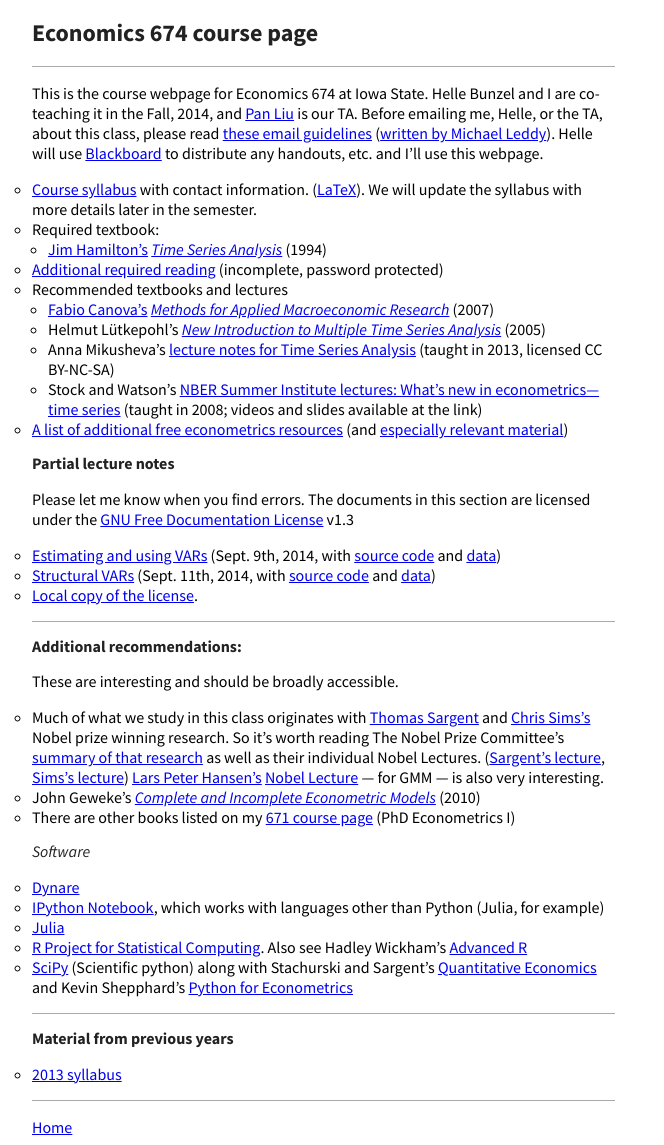
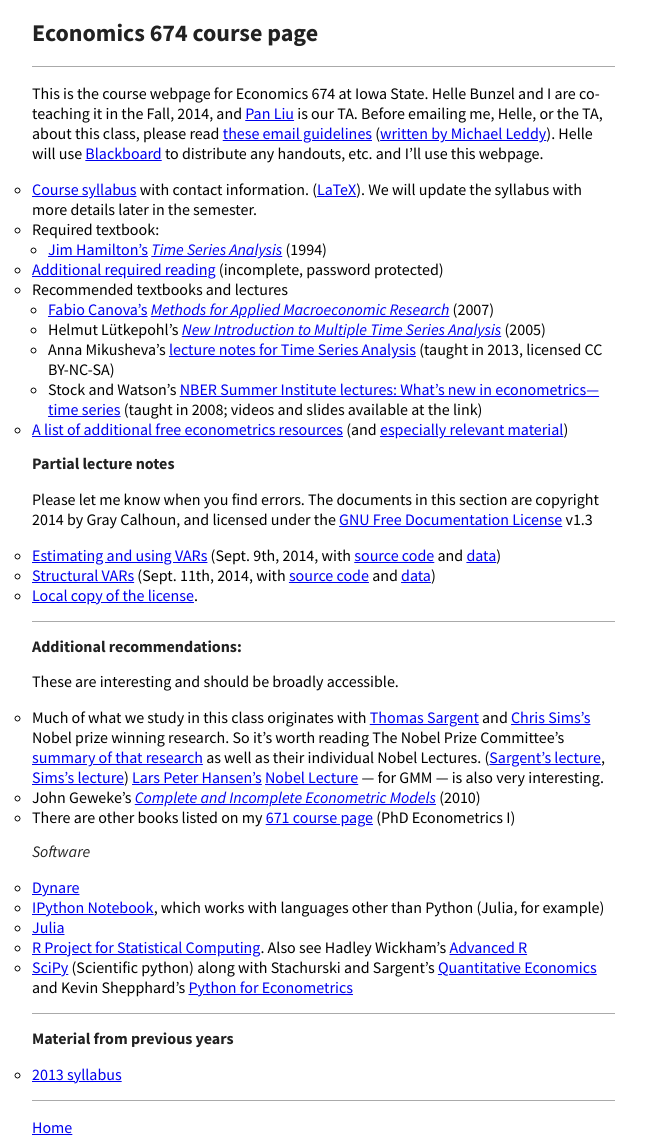
Before and after one commit to mmkuang/grayclhn.github.io, a Jekyll site: the page built from 674/index.md, in a window 1280 px wide. Shown: the whole page, without its empty margins (0-664 px from the left). Built offline with Jekyll 4.4.1, drawn with Linux system fonts in a browser that asks for light colours; Markdown is read by kramdown in place of the engine named in the settings.

Commit message:
Add copyright info for notebooks to 674 webpage

```diff
--- a/674/index.md
+++ b/674/index.md
@@ -48,18 +48,19 @@ Partial lecture notes
 ---------------------
 
 Please let me know when you find errors. The documents in this section
-are licensed under the [GNU Free Documentation License][FDL] v1.3
+are copyright 2014 by Gray Calhoun, and licensed under the [GNU Free
+Documentation License][FDL] v1.3
 
 * [Estimating and using VARs][VAR1] (Sept. 9th, 2014, with [source code][VAR1src] and [data][VAR1data])
 * [Structural VARs][VAR2] (Sept. 11th, 2014, with [source code][VAR2src] and [data][VAR2data])
 * [Local copy of the license][FDL_local].
 
-[VAR1]: http://nbviewer.ipython.org/github/grayclhn/674/blob/v0.2.4/var_forecasts.ipynb
-[VAR2]: http://nbviewer.ipython.org/github/grayclhn/674/blob/v0.2.5/svar_lecture.ipynb
-[VAR1src]: https://github.com/grayclhn/674/blob/v0.2.4/var_forecasts.ipynb
-[VAR2src]: https://github.com/grayclhn/674/blob/v0.2.5/svar_lecture.ipynb
-[VAR1data]: https://github.com/grayclhn/674/blob/v0.2.4/data/bivariate_example.csv
-[VAR2data]: https://github.com/grayclhn/674/blob/v0.2.5/data/bivariate_example2.csv
+[VAR1]: http://nbviewer.ipython.org/github/grayclhn/674/blob/v0.2.6/var_forecasts.ipynb
+[VAR2]: http://nbviewer.ipython.org/github/grayclhn/674/blob/v0.2.6/svar_lecture.ipynb
+[VAR1src]: https://github.com/grayclhn/674/blob/v0.2.6/var_forecasts.ipynb
+[VAR2src]: https://github.com/grayclhn/674/blob/v0.2.6/svar_lecture.ipynb
+[VAR1data]: https://github.com/grayclhn/674/blob/v0.2.6/data/bivariate_example.csv
+[VAR2data]: https://github.com/grayclhn/674/blob/v0.2.6/data/bivariate_example2.csv
 [FDL]: http://www.gnu.org/copyleft/fdl.html
 [FDL_local]: GNU_FDL/
 
```
